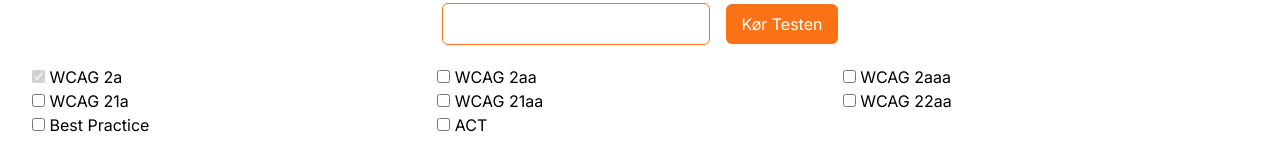
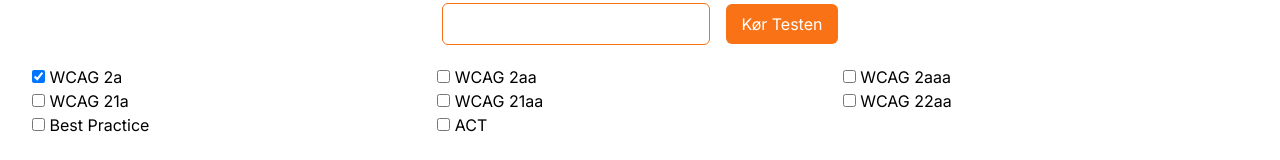
Before and after one commit to pinzdesign/charlietango, a Next.js app: page / in a window 1280 px wide. Shown: the part 344-504 px from the top of the page. Built offline with nearby package versions, Linux system fonts and the light colour scheme.

Commit message:
tags fixed

```diff
--- a/src/app/page.tsx
+++ b/src/app/page.tsx
@@ -14,7 +14,7 @@ export default function Page() {
         <button className="rounded-md bg-orange-500 text-white ml-4 px-4 py-2" type="submit">Kør Testen</button>
 
         <div className="text-left mt-5 rulesetCheckWrap">
-          <p><input type="checkbox" name="rulesetTag" value="wcag2a" checked disabled /> WCAG 2a</p>
+          <p><input type="checkbox" name="rulesetTag" value="wcag2a" checked /> WCAG 2a</p>
           <p><input type="checkbox" name="rulesetTag" value="wcag2aa" /> WCAG 2aa</p>
           <p><input type="checkbox" name="rulesetTag" value="wcag2aaa" /> WCAG 2aaa</p>
           <p><input type="checkbox" name="rulesetTag" value="wcag21a" /> WCAG 21a</p>
--- a/src/app/result/page.tsx
+++ b/src/app/result/page.tsx
@@ -10,14 +10,10 @@ import SiteHeader from "../components/SiteHeader";
 import SiteFooter from "../components/SiteFooter";
 
 export default async function Page({ searchParams }: { searchParams: any }) {
-  let ruleset = ["wcag2a"];
-  if(searchParams.rulesetTag != null) { ruleset = searchParams.rulesetTag }
-
-  console.log(ruleset);
 
   const params = new URLSearchParams({
     url: searchParams.url,
-    tags: ruleset,
+    tags: searchParams.rulesetTag,
     lang: "da",
   });
 
```
